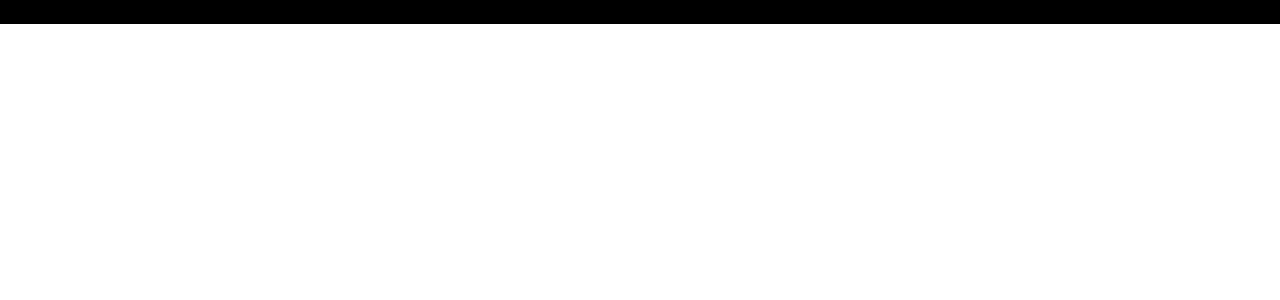
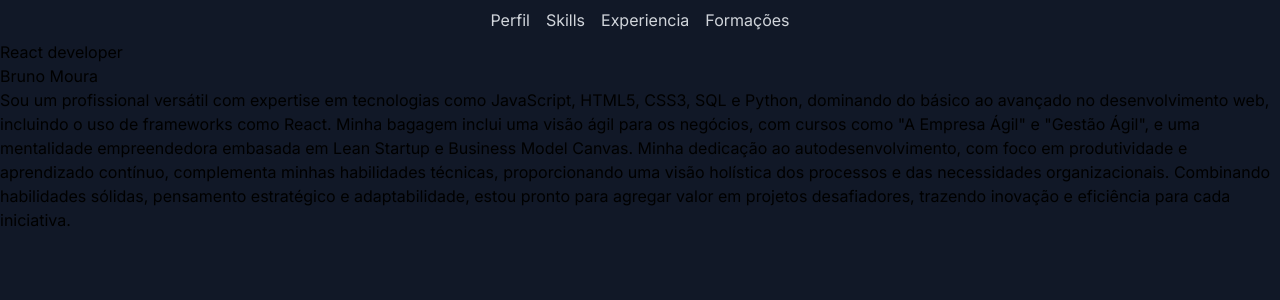
Before and after one commit to BrunoDeMoura07/meu-portfolio, a Next.js app: page / in a window 1280 px wide. Shown: the top 300 px of the page. Built offline with nearby package versions, Linux system fonts and the light colour scheme.

Commit message:
navbar estilizado e componente perfil criado

```diff
--- /dev/null
+++ b/app/Components/NavBar/page.tsx
@@ -0,0 +1,46 @@
+function NavBar() {
+  return (
+    <>
+      <nav className="flex justify-center">
+        <div className="">
+          <ul className="flex p-2 justify-center px-5">
+            <li className="">
+              <a
+                className="size-4 text-gray-300 p-2 hover:text-gray-400"
+                href="#perfil"
+              >
+                Perfil
+              </a>
+            </li>
+            <li>
+              <a
+                className="size-4 text-gray-300 p-2 hover:text-gray-400"
+                href="#skills"
+              >
+                Skills
+              </a>
+            </li>
+
+            <li className="">
+              <a
+                className="size-4 text-gray-300 p-2 hover:text-gray-400"
+                href="#xp"
+              >
+                Experiencia
+              </a>
+            </li>
+            <li className="">
+              <a
+                className="size-4 text-gray-300 p-2 hover:text-gray-400"
+                href="#formações"
+              >
+                Formações
+              </a>
+            </li>
+          </ul>
+        </div>
+      </nav>
+    </>
+  );
+}
+export default NavBar;
--- /dev/null
+++ b/app/Components/Perfil/page.tsx
@@ -0,0 +1,28 @@
+function Perfil() {
+  return (
+    <>
+      <div className="flex ">
+        <div>
+          <h1>React developer</h1>
+          <span>Bruno Moura</span>
+          <h3>
+            Sou um profissional versátil com expertise em tecnologias como
+            JavaScript, HTML5, CSS3, SQL e Python, dominando do básico ao
+            avançado no desenvolvimento web, incluindo o uso de frameworks como
+            React. Minha bagagem inclui uma visão ágil para os negócios, com
+            cursos como "A Empresa Ágil" e "Gestão Ágil", e uma mentalidade
+            empreendedora embasada em Lean Startup e Business Model Canvas.
+            Minha dedicação ao autodesenvolvimento, com foco em produtividade e
+            aprendizado contínuo, complementa minhas habilidades técnicas,
+            proporcionando uma visão holística dos processos e das necessidades
+            organizacionais. Combinando habilidades sólidas, pensamento
+            estratégico e adaptabilidade, estou pronto para agregar valor em
+            projetos desafiadores, trazendo inovação e eficiência para cada
+            iniciativa.
+          </h3>
+        </div>
+      </div>
+    </>
+  );
+}
+export default Perfil
--- a/app/Componets/NavBar/page.tsx
+++ /dev/null
@@ -1,15 +0,0 @@
-function NavBar() {
-    return (
-        <>
-            <nav className="">
-                <div>
-                    <ul>
-                        <li>
-                            <a href="#">Perfil</a>
-                        </li>
-                    </ul>
-                </div>
-            </nav>
-        </>
-    )
-}
--- a/app/page.tsx
+++ b/app/page.tsx
@@ -1,8 +1,11 @@
+import NavBar from "./Components/NavBar/page";
+import Perfil from "./Components/Perfil/page";
 
 export default function Home() {
     return (
-        <main>
-            <p className="bg-black">Bruno</p>
+        <main className="bg-gray-900 w-screen h-screen">
+            <NavBar />
+            <Perfil />
         </main>
   );
 }
```
